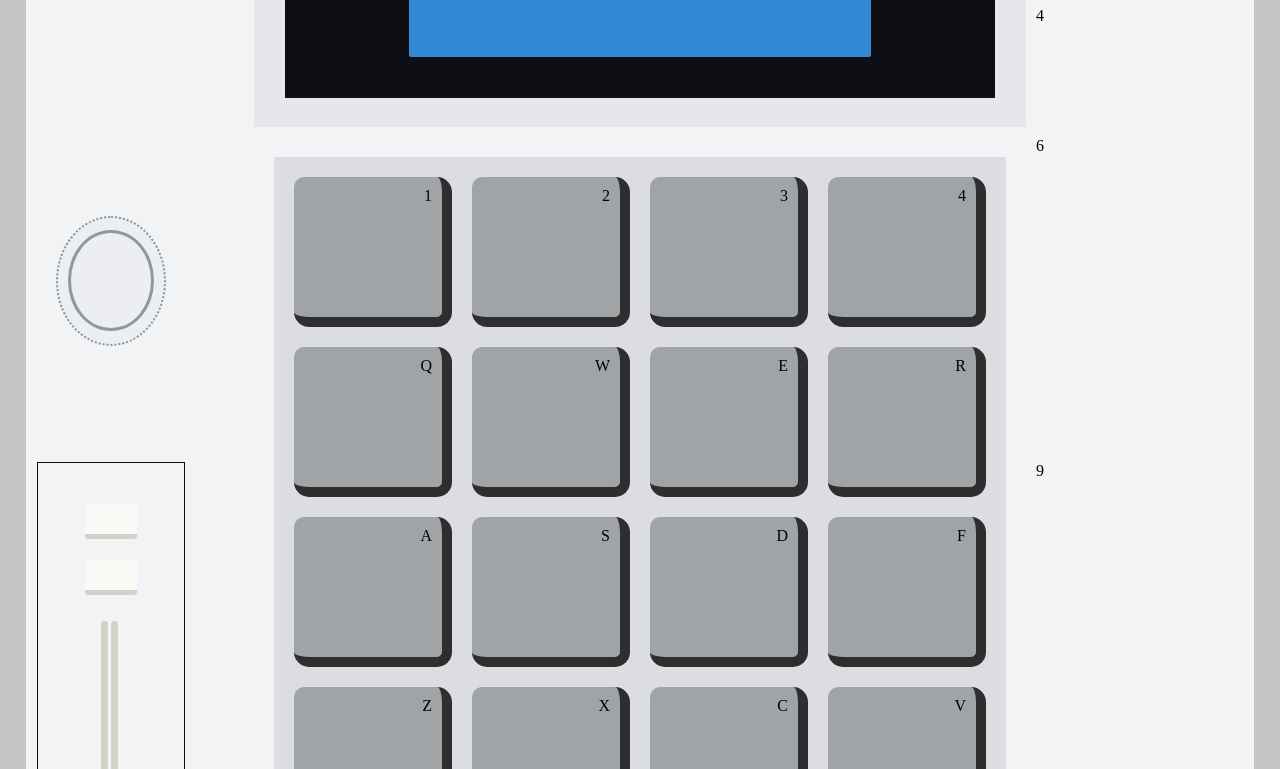
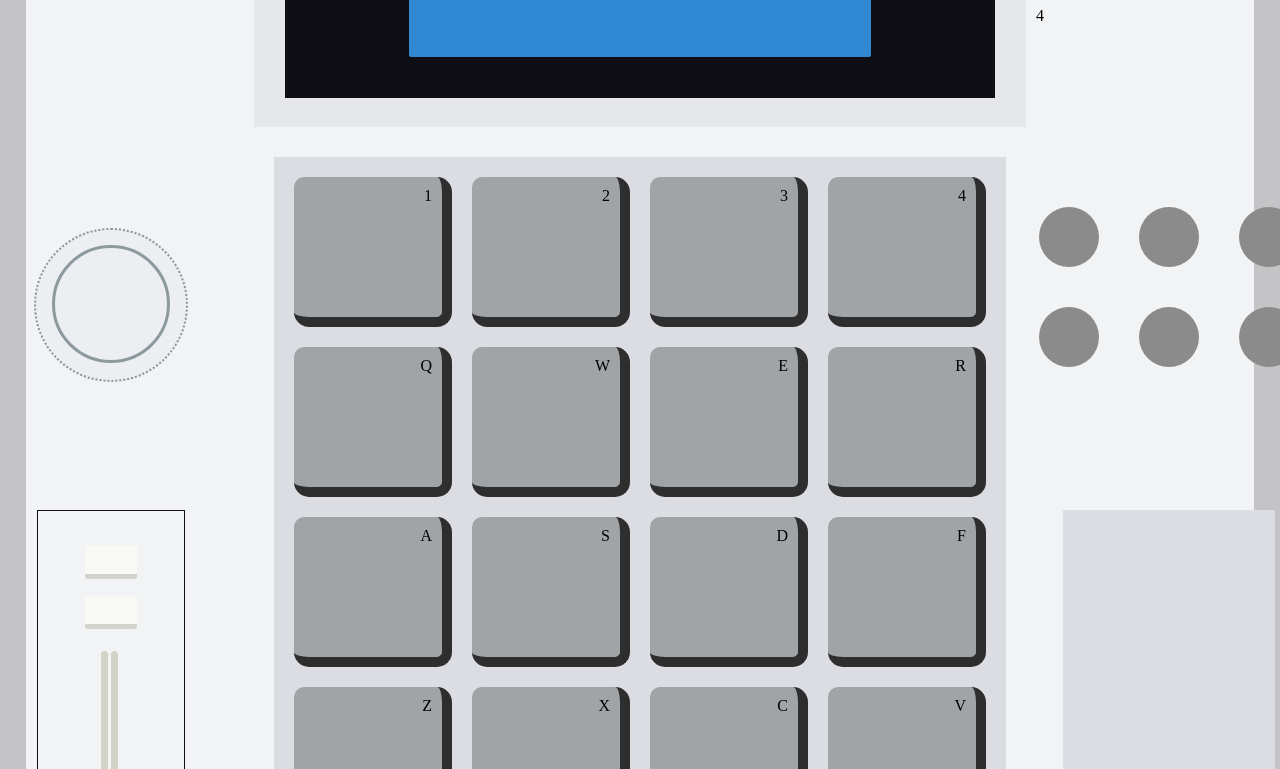
Before and after one commit to thomaszampa/ZPC, a plain HTML site: page index.html in a window 1280 px wide. Shown: the part 183-952 px from the top of the page. Drawn offline with Linux system fonts and the light colour scheme.

Commit message:
potentiometers added

```diff
--- a/index.html
+++ b/index.html
@@ -42,7 +42,16 @@
           <div class="inner-knob"></div>
         </div>
       </div>
-      <div class="item-6">6</div>
+      <div class="item-6">
+        <div class="pot-container">
+          <div class="pot"></div>
+          <div class="pot"></div>
+          <div class="pot"></div>
+          <div class="pot"></div>
+          <div class="pot"></div>
+          <div class="pot"></div>
+        </div>
+      </div>
       <div class="item-7">
         <div class="meter-container">
           <div class="meter-button-1"></div>
@@ -71,7 +80,9 @@
           <div data-key="86" class="pad">V</div>
         </div>
       </div>
-      <div class="item-9">9</div>
+      <div class="item-9">
+        <div class="loop-container"></div>
+      </div>
       <div class="item-10">10</div>
       <div class="item-11">11</div>
       <div class="item-12">12</div>
--- a/style.css
+++ b/style.css
@@ -109,32 +109,14 @@ html body {
   background-color: #343027;
 }
 
-.right-speaker {
-  position: relative;
-
-  margin-top: 10px;
-  margin-bottom: 10px;
-  margin-left: 20px;
-
-  top: 10%;
-  right: 0;
-
-  width: 35%;
-  height: 5%;
-
-  border-radius: 5px;
-
-  background-color: #343027;
-}
-
 .outter-knob {
   position: relative;
   margin: auto;
 
   top: 25%;
 
-  width: 40%;
-  height: 40%;
+  width: 150px;
+  height: 150px;
 
   border-radius: 50%;
   border-color: #889699;
@@ -157,6 +139,30 @@ html body {
   border-width: 3px;
   border-radius: 50%;
   border-color: #8C9A9D;
+}
+
+.pot-container {
+  position: relative;
+  display: grid;
+
+  top: 50px;
+
+  grid-template-columns: auto auto auto;
+
+  justify-content: center;
+}
+
+.pot {
+  position: relative;
+
+  margin: 20px;
+
+  width: 60px;
+  height: 60px;
+
+  border-radius: 50%;
+
+  background-color: #8B8B8B;
 }
 
 .meter-container {
@@ -262,6 +268,16 @@ html body {
   border-bottom-right-radius: 15px;
 }
 
+.loop-container {
+  position: relative;
+  margin: auto;
+
+  height: 96%;
+  width: 80%;
+
+  background-color: #DCDDE2;
+}
+
 .bottom-rail {
   position: relative;
   margin: auto;
```
